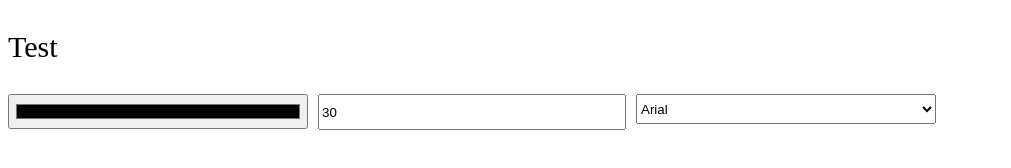
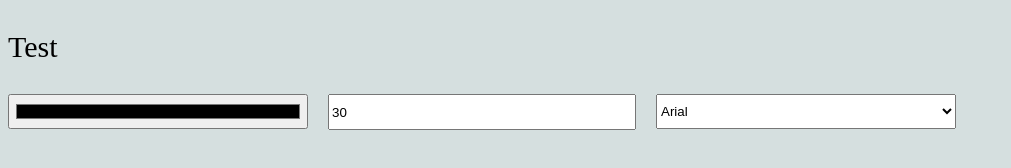
Before and after one commit to Amal-els/Exercice-2-TP1, a plain HTML site: page index.html in a window 1280 px wide. Shown: the whole page, without its empty margins (0-1011 px from the left). Drawn offline with Linux system fonts and the light colour scheme.

Commit message:
last commit

```diff
--- a/style.css
+++ b/style.css
@@ -1,3 +1,6 @@
+body{
+    background-color: rgb(213, 223, 223);
+}
 p{
     font-size: 30px;
 }
@@ -11,9 +14,13 @@ p{
 }
 #color{
     padding:5px;
-    margin-right:10px;
+    margin-right:20px;
     height:35px;
 }
 #size{
-    margin-right: 10px;
+    margin-right: 20px;
+
 }
+#fonts{
+    height: 35px;;
+}
```
